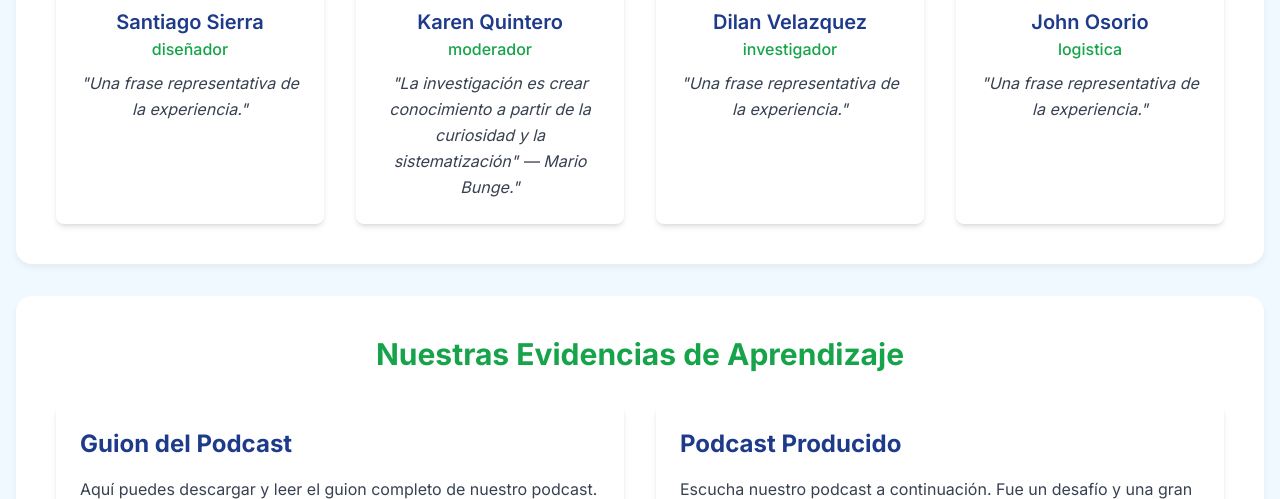
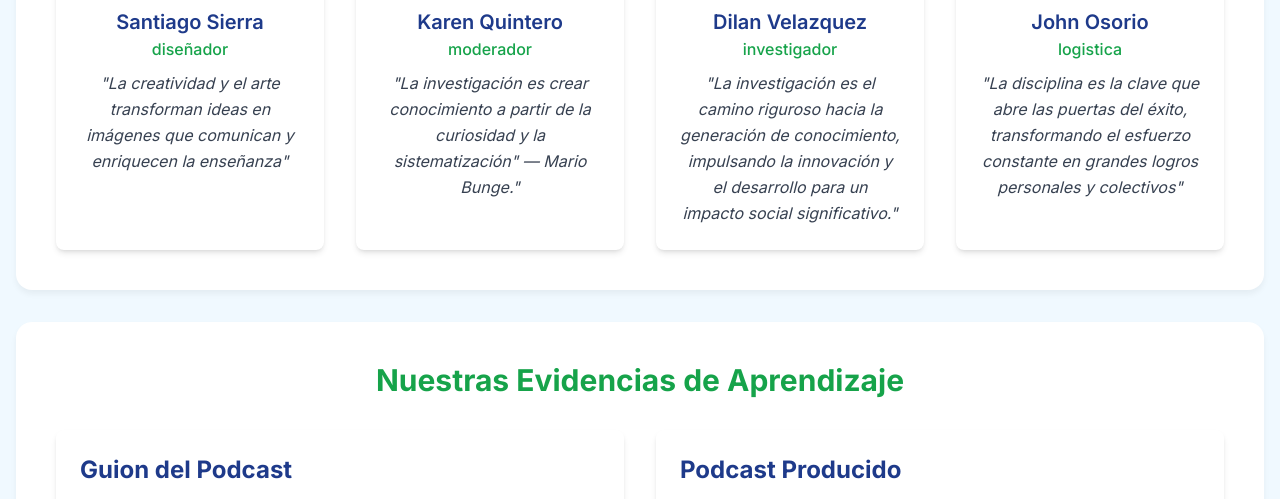
Before and after one commit to sansierra43-netizen/evidencias-habilidades-comunicativa, a plain HTML site: page index.html in a window 1280 px wide. Shown: the part 946-1445 px from the top of the page. Drawn offline with nearby package versions, Linux system fonts and the light colour scheme.

Commit message:
Update index.html

```diff
--- a/index.html
+++ b/index.html
@@ -61,7 +61,7 @@
                     <img src="https://i.imgur.com/9WuDMy4.jpeg" alt="Foto de Santiago Sierra" class="w-32 h-32 rounded-full mx-auto mb-4 object-cover">
                     <h3 class="text-xl font-semibold text-blue-900">Santiago Sierra</h3>
                     <p class="text-green-600 font-medium">diseñador</p>
-                    <p class="text-gray-700 mt-2 italic">"Una frase representativa de la experiencia."</p>
+                    <p class="text-gray-700 mt-2 italic">"La creatividad y el arte transforman ideas en imágenes que comunican y enriquecen la enseñanza"</p>
                 </div>
                 <div class="bg-white p-6 rounded-lg shadow-md text-center">
                     <img src="https://i.imgur.com/eHUe74i.jpeg" alt="Foto del Miembro 2" class="w-32 h-32 rounded-full mx-auto mb-4 object-cover">
@@ -73,13 +73,13 @@
                     <img src="https://placehold.co/150x150/dbeafe/1e40af?text=Miembro+3" alt="Foto del Miembro 3" class="w-32 h-32 rounded-full mx-auto mb-4 object-cover">
                     <h3 class="text-xl font-semibold text-blue-900">Dilan Velazquez</h3>
                     <p class="text-green-600 font-medium">investigador</p>
-                    <p class="text-gray-700 mt-2 italic">"Una frase representativa de la experiencia."</p>
+                    <p class="text-gray-700 mt-2 italic">"La investigación es el camino riguroso hacia la generación de conocimiento, impulsando la innovación y el desarrollo para un impacto social significativo."</p>
                 </div>
                 <div class="bg-white p-6 rounded-lg shadow-md text-center">
                     <img src="https://placehold.co/150x150/dbeafe/1e40af?text=Miembro+4" alt="Foto del Miembro 4" class="w-32 h-32 rounded-full mx-auto mb-4 object-cover">
                     <h3 class="text-xl font-semibold text-blue-900">John Osorio</h3>
                     <p class="text-green-600 font-medium">logistica </p>
-                    <p class="text-gray-700 mt-2 italic">"Una frase representativa de la experiencia."</p>
+                    <p class="text-gray-700 mt-2 italic">"La disciplina es la clave que abre las puertas del éxito, transformando el esfuerzo constante en grandes logros personales y colectivos"</p>
                 </div>
             </div>
         </section>
```
